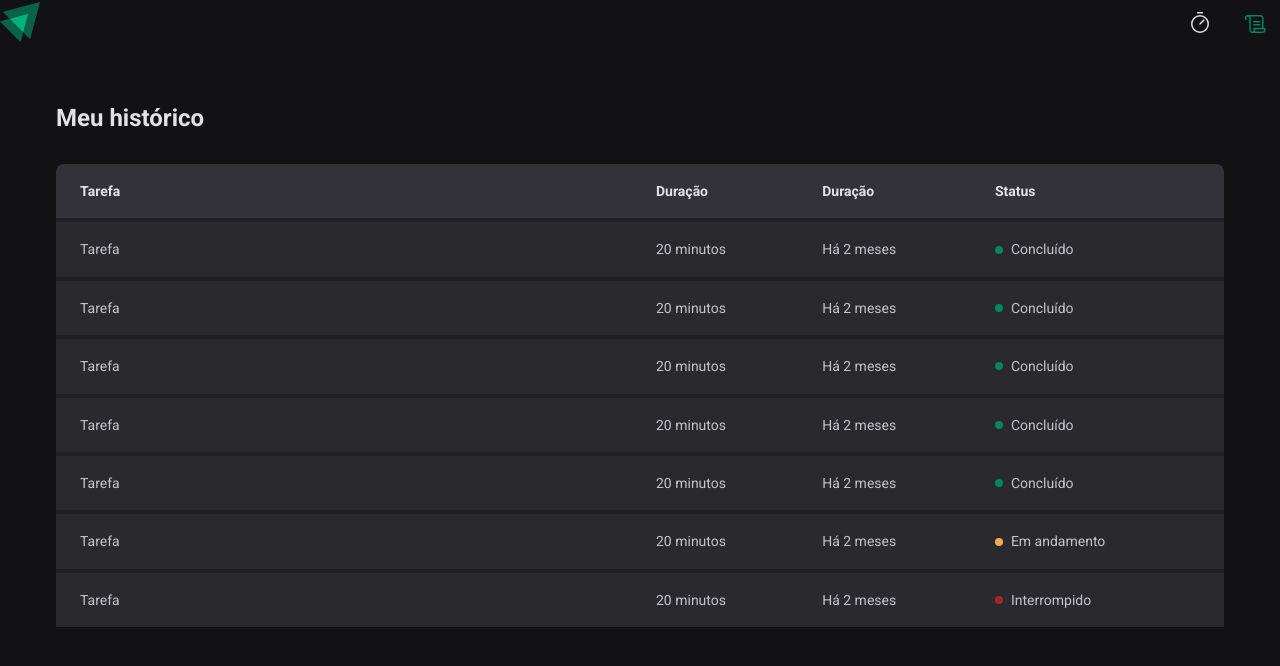
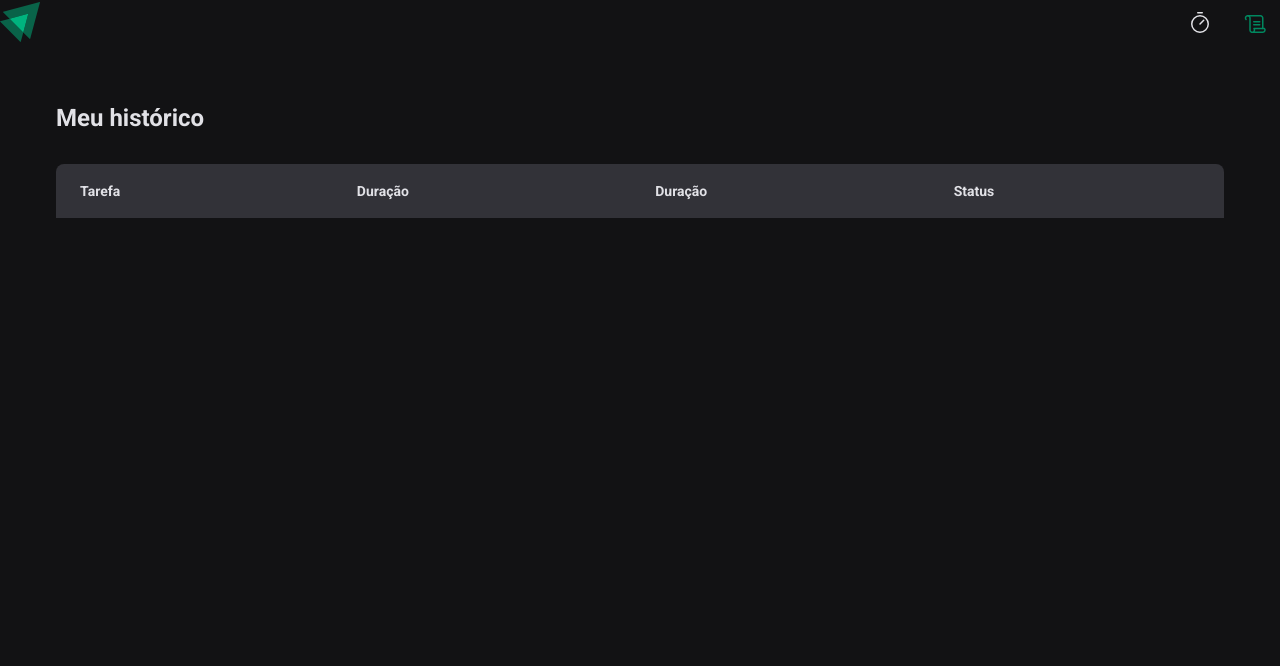
Before and after one commit to Carvalho2099/projeto-100-dias, a React (Vite) app in the folder 01-React-Rocketseat/02-ignite-timer/02-ignite-timer/: page /history in a window 1280 px wide. Shown: the top 666 px of the page. Built offline with nearby package versions, Linux system fonts and the light colour scheme.

Commit message:
dia 33 - rocketseat - Aprofundando em Hooks pt19

```diff
--- a/01-React-Rocketseat/02-ignite-timer/02-ignite-timer/src/App.tsx
+++ b/01-React-Rocketseat/02-ignite-timer/02-ignite-timer/src/App.tsx
@@ -3,14 +3,16 @@
 import { GlobalStyle } from "./styles/global";
 import { BrowserRouter } from "react-router-dom";
 import { Router } from "./Router";
-
+import { CyclesContextProvider } from "./contexts/CycleContext";
 
 export default function App() {
 
   return (
     <ThemeProvider theme ={defaultTheme}>
       <BrowserRouter>
+      <CyclesContextProvider>
         <Router />
+      </CyclesContextProvider>
       </BrowserRouter>
       <GlobalStyle />
     </ThemeProvider>
--- /dev/null
+++ b/01-React-Rocketseat/02-ignite-timer/02-ignite-timer/src/contexts/CycleContext.tsx
@@ -0,0 +1,101 @@
+import { ReactNode, createContext, useState } from "react";
+
+interface CreateCycleData {
+  task: string;
+  minutesAmount: number;
+}
+
+interface Cycle {
+    id: string
+    task: string
+    minutesAmount: number
+    startDate: Date
+    interruptedDate?: Date
+    finishedDate?: Date
+  }
+
+interface CycleContextType {
+    cycles: Cycle[]
+    activeCycle: Cycle | undefined
+    activeCycleId: string | null
+    markCurrentCycleAsFinished: () => void
+    amountSecondsPassed: number
+    setSecondsPassed: (seconds: number) => void
+    createNewCycle: (data: CreateCycleData) => void
+    interruptCurrentCycle: () => void
+  }
+
+export const CycleContext = createContext({} as CycleContextType)
+
+interface CycleContextProviderProps {
+  children: ReactNode
+}
+
+export function CyclesContextProvider({ children }: CycleContextProviderProps) {
+    const [cycles, setCycles] = useState<Cycle[]>([])
+    const [activeCycleId, setActiveCycle] = useState<string | null>(null)
+    const [amountSecondsPassed, setAmountSecondsPassed] = useState(0)
+
+    const activeCycle = cycles.find((cycle) => cycle.id === activeCycleId)
+
+    function setSecondsPassed(seconds: number) {
+        setAmountSecondsPassed(seconds)
+      }
+
+      function markCurrentCycleAsFinished() {
+        setCycles(state =>
+          state.map((cycle) => {
+            if (cycle.id === activeCycleId) {
+              return {...cycle, finishedDate: new Date()}
+            } else {
+              return cycle
+            }
+          }),
+        )
+      }
+
+  function createNewCycle(data: CreateCycleData) {
+    const id = String(new Date().getTime())
+
+    const newCycle: Cycle = {
+      id,
+      task: data.task,
+      minutesAmount: data.minutesAmount,
+      startDate: new Date(),
+    }
+
+    setCycles(state => [...state, newCycle])
+    setActiveCycle(id)
+    setAmountSecondsPassed(0)
+  }
+
+  function interruptCurrentCycle() {
+    setCycles(state =>
+      state.map((cycle) => {
+        if (cycle.id === activeCycleId) {
+          return {...cycle, interruptedDate: new Date()}
+        } else {
+          return cycle
+        }
+      })
+    )
+      setActiveCycle(null)
+    }
+
+    return (
+        <CycleContext.Provider
+        value={{
+          cycles,
+          activeCycle,
+          activeCycleId,
+          markCurrentCycleAsFinished,
+          amountSecondsPassed,
+          setSecondsPassed,
+          createNewCycle,
+          interruptCurrentCycle
+        }}
+      >
+        {children}
+      </CycleContext.Provider>
+    )
+}
--- a/01-React-Rocketseat/02-ignite-timer/02-ignite-timer/src/pages/History/index.tsx
+++ b/01-React-Rocketseat/02-ignite-timer/02-ignite-timer/src/pages/History/index.tsx
@@ -1,6 +1,11 @@
+import { useContext } from 'react'
 import { HistoryContainer, HistoryList, Status } from './styles'
+import { CycleContext } from '../../contexts/CycleContext'
+import { formatDistanceToNow } from 'date-fns'
+import {ptBR} from 'date-fns/locale/pt-BR'
 
 export function History() {
+  const { cycles } = useContext(CycleContext)
   return (
     <HistoryContainer>
       <h1>Meu histórico</h1>
@@ -16,62 +21,21 @@
             </tr>
           </thead>
           <tbody>
-            <tr>
-              <td>Tarefa</td>
-              <td>20 minutos</td>
-              <td>Há 2 meses</td>
-              <td>
-                <Status statusColor="green">Concluído</Status>
-              </td>
-            </tr>
-            <tr>
-              <td>Tarefa</td>
-              <td>20 minutos</td>
-              <td>Há 2 meses</td>
-              <td>
-                <Status statusColor="green">Concluído</Status>
-              </td>
-            </tr>
-            <tr>
-              <td>Tarefa</td>
-              <td>20 minutos</td>
-              <td>Há 2 meses</td>
-              <td>
-                <Status statusColor="green">Concluído</Status>
-              </td>
-            </tr>
-            <tr>
-              <td>Tarefa</td>
-              <td>20 minutos</td>
-              <td>Há 2 meses</td>
-              <td>
-                <Status statusColor="green">Concluído</Status>
-              </td>
-            </tr>
-            <tr>
-              <td>Tarefa</td>
-              <td>20 minutos</td>
-              <td>Há 2 meses</td>
-              <td>
-                <Status statusColor="green">Concluído</Status>
-              </td>
-            </tr>
-            <tr>
-              <td>Tarefa</td>
-              <td>20 minutos</td>
-              <td>Há 2 meses</td>
-              <td>
-                <Status statusColor="yellow">Em andamento</Status>
-              </td>
-            </tr>
-            <tr>
-              <td>Tarefa</td>
-              <td>20 minutos</td>
-              <td>Há 2 meses</td>
-              <td>
-                <Status statusColor="red">Interrompido</Status>
-              </td>
-            </tr>
+            {cycles.map(cycle => {
+              return (
+                <tr key={cycle.id}>
+                  <td>{cycle.task}</td>
+                  <td>{cycle.minutesAmount} minutos</td>
+                  <td>{formatDistanceToNow(cycle.startDate, {
+                    addSuffix: true,
+                    locale: ptBR,
+                  })}</td>
+                  <td>{cycle.finishedDate && <Status statusColor='green'> Concluido</Status>}</td>
+                  <td>{cycle.interruptedDate && <Status statusColor='red'> Interrompido</Status>}</td>
+                  <td>{(!cycle.interruptedDate && !cycle.interruptedDate) && (<Status statusColor='yellow'> Em Andamento</Status>)}</td>
+                </tr>
+              )
+            })}
           </tbody>
         </table>
       </HistoryList>
--- a/01-React-Rocketseat/02-ignite-timer/02-ignite-timer/src/pages/Home/Countdown/index.tsx
+++ b/01-React-Rocketseat/02-ignite-timer/02-ignite-timer/src/pages/Home/Countdown/index.tsx
@@ -1,7 +1,8 @@
 import { useContext, useEffect } from "react";
 import { CountdownContainer, Separator } from "./styles";
 import { differenceInSeconds } from "date-fns";
-import { CycleContext } from "..";
+import { CycleContext } from "../../../contexts/CycleContext";
+
 
 export function CountDown(){
     const { activeCycle, activeCycleId, markCurrentCycleAsFinished, amountSecondsPassed, setSecondsPassed } = useContext(CycleContext)
@@ -45,7 +46,6 @@
     }
   }, [minutes, seconds, activeCycle])
 
-
     return(
         <CountdownContainer>
           <span>{minutes[0]}</span>
--- a/01-React-Rocketseat/02-ignite-timer/02-ignite-timer/src/pages/Home/NewCycleForm/index.tsx
+++ b/01-React-Rocketseat/02-ignite-timer/02-ignite-timer/src/pages/Home/NewCycleForm/index.tsx
@@ -1,15 +1,11 @@
 import { FormContainer, TaskInput, MinutesAmountInput } from "./styles";
 import { useContext } from "react";
 import {  useFormContext } from "react-hook-form";
-import { CycleContext } from "..";
-
-
+import { CycleContext } from "../../../contexts/CycleContext";
 
 export function NewCycleForm() {
   const { activeCycle } = useContext(CycleContext)
   const { register } = useFormContext()
-
-
 
     return (
         <FormContainer>
--- a/01-React-Rocketseat/02-ignite-timer/02-ignite-timer/src/pages/Home/index.tsx
+++ b/01-React-Rocketseat/02-ignite-timer/02-ignite-timer/src/pages/Home/index.tsx
@@ -2,7 +2,7 @@
 import { FormProvider, useForm } from 'react-hook-form'
 import * as zod from 'zod'
 import { zodResolver } from '@hookform/resolvers/zod'
-import { createContext,  useState } from 'react'
+import { useContext } from 'react'
 import {
   HomeContainer,
   StartCountDownButton,
@@ -10,27 +10,7 @@
 } from './styles'
 import { NewCycleForm } from './NewCycleForm'
 import { CountDown } from './Countdown'
-
-
-
-interface Cycle {
-  id: string
-  task: string
-  minutesAmount: number
-  startDate: Date
-  interruptedDate?: Date
-  finishedDate?: Date
-}
-
-interface CycleContextType {
-  activeCycle: Cycle | undefined
-  activeCycleId: string | null
-  markCurrentCycleAsFinished: () => void
-  amountSecondsPassed: number
-  setSecondsPassed: (seconds: number) => void
-}
-
-export const CycleContext = createContext({} as CycleContextType)
+import { CycleContext } from '../../contexts/CycleContext'
 
 const newCycleFormValidationSchema = zod.object({
   task: zod.string().min(1, 'Informe a tarefa'),
@@ -43,9 +23,8 @@
 type NewCiclyFormData = zod.infer<typeof newCycleFormValidationSchema>
 
 export function Home() {
-  const [cycles, setCycles] = useState<Cycle[]>([])
-  const [activeCycleId, setActiveCycle] = useState<string | null>(null)
-  const [amountSecondsPassed, setAmountSecondsPassed] = useState(0)
+  const { activeCycle, createNewCycle, interruptCurrentCycle } = useContext(CycleContext)
+
 
   const newCycleForm = useForm<NewCiclyFormData>({
     resolver: zodResolver(newCycleFormValidationSchema),
@@ -57,53 +36,10 @@
 
   const {handleSubmit, watch, reset} = newCycleForm
 
-  const activeCycle = cycles.find((cycle) => cycle.id === activeCycleId)
-
-  function setSecondsPassed(seconds: number) {
-    setAmountSecondsPassed(seconds)
+  function handleCreateNewCycle(data: NewCiclyFormData) {
+    createNewCycle(data)
+    reset()
   }
-
-  function markCurrentCycleAsFinished() {
-    setCycles(state =>
-      state.map((cycle) => {
-        if (cycle.id === activeCycleId) {
-          return {...cycle, finishedDate: new Date()}
-        } else {
-          return cycle
-        }
-      }),
-    )
-  }
-
-  function handleCreateNewCycle(data: NewCiclyFormData) {
-    const id = String(new Date().getTime())
-
-    const newCycle: Cycle = {
-      id,
-      task: data.task,
-      minutesAmount: data.minutesAmount,
-      startDate: new Date(),
-    }
-
-    setCycles(state => [...state, newCycle])
-    setActiveCycle(id)
-    setAmountSecondsPassed(0)
-
-    reset();
-  }
-
-  function handleInterruptCycle() {
-    setCycles(state =>
-      state.map((cycle) => {
-        if (cycle.id === activeCycleId) {
-          return {...cycle, interruptedDate: new Date()}
-        } else {
-          return cycle
-        }
-      })
-    )
-      setActiveCycle(null)
-    }
 
   const task = watch('task')
   const isSubmitDisable = !task
@@ -111,15 +47,15 @@
   return (
     <HomeContainer>
       <form onSubmit={handleSubmit(handleCreateNewCycle)} action=''>
-        <CycleContext.Provider value={{ activeCycle, activeCycleId, markCurrentCycleAsFinished, amountSecondsPassed, setSecondsPassed }}>
+
           <FormProvider {...newCycleForm}>
             <NewCycleForm />
           </FormProvider>
           <CountDown />
-        </CycleContext.Provider>
+
 
         {activeCycle ? (
-          <StopCountDownButton onClick={handleInterruptCycle} type="button">
+          <StopCountDownButton onClick={interruptCurrentCycle} type="button">
           <HandPalm size={24} />
           Interromper
         </StopCountDownButton>
```
